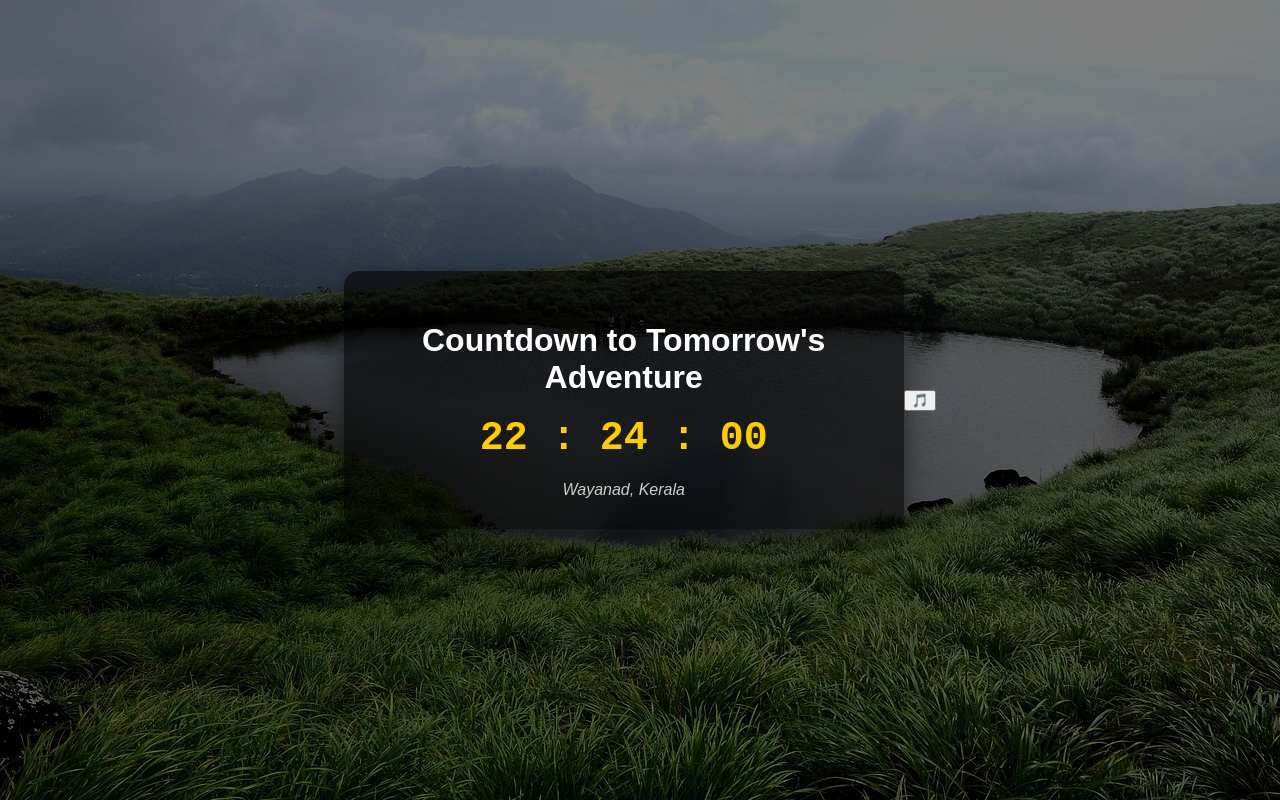
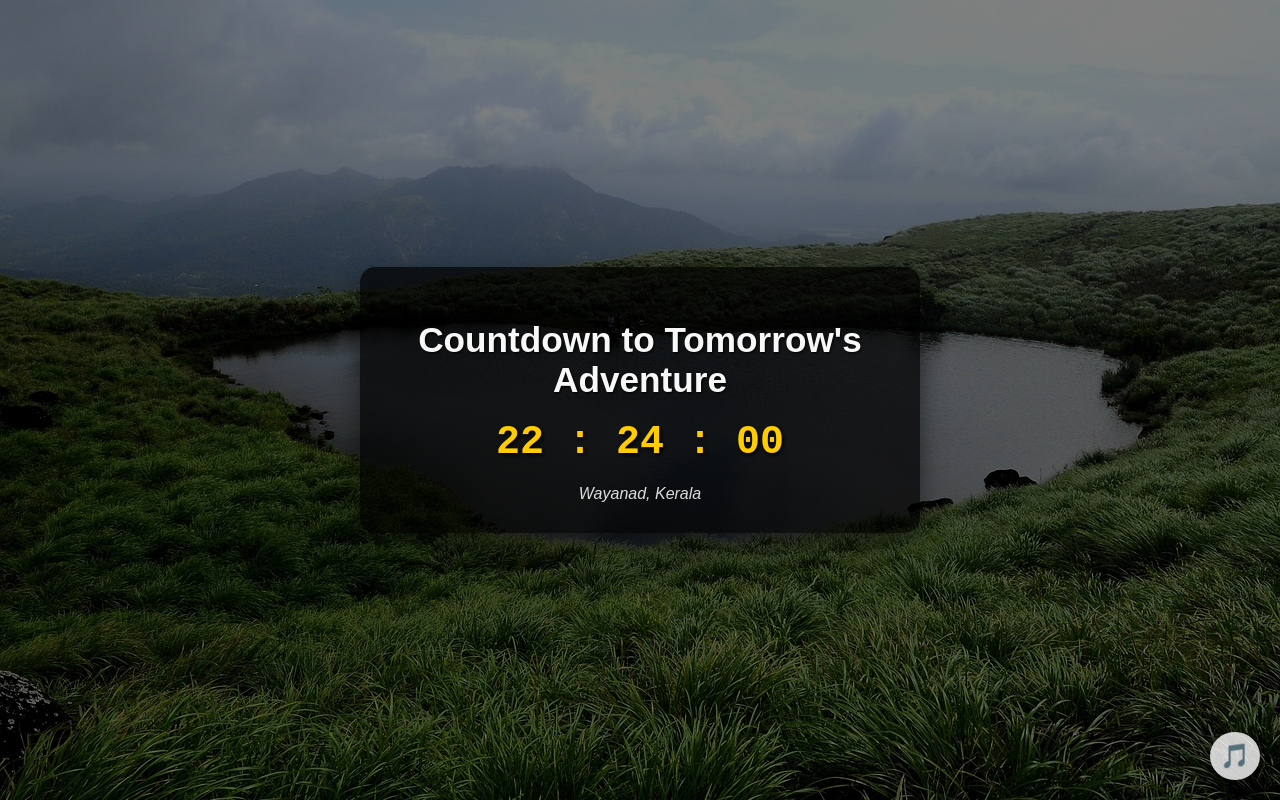
Before and after one commit to vish27192/Wayanad_countdown, a plain HTML site: page index.html in a window 1280 px wide. Drawn offline with Linux system fonts and the light colour scheme.

Commit message:
Update style.css

```diff
--- a/style.css
+++ b/style.css
@@ -1,20 +1,23 @@
+
 body {
+    font-family: 'Arial', sans-serif;
+    text-align: center;
     margin: 0;
-    font-family: Arial, sans-serif;
-    text-align: center;
+    padding: 0;
+    color: white;
     background:
         linear-gradient(rgba(0, 0, 0, 0.5), rgba(0, 0, 0, 0.5)),
         url('assets/wayanad.jpg') no-repeat center center fixed;
     background-size: cover;
-    height: 100vh;
+    min-height: 100vh;
     display: flex;
+    flex-direction: column;
     justify-content: center;
     align-items: center;
-    color: white;
 }
 
 .container {
-    background-color: rgba(0, 0, 0, 0.6);
+    background-color: rgba(0, 0, 0, 0.7);
     padding: 30px;
     border-radius: 15px;
     max-width: 500px;
@@ -22,32 +25,42 @@ body {
 }
 
 h1 {
-    font-size: 2em;
+    font-size: 2.2em;
     margin-bottom: 20px;
-    color: #fff;
+    color: #f8f8f8;
+    text-shadow: 1px 1px 3px #000;
 }
 
 #countdown {
     font-size: 2.5em;
     font-weight: bold;
+    margin: 20px 0;
     color: #ffcc00;
-    margin: 20px 0;
+    text-shadow: 2px 2px 4px #000;
     font-family: 'Courier New', monospace;
 }
 
 .location {
     font-style: italic;
     margin-top: 20px;
-    color: #ccc;
+    color: #ddd;
 }
 
-#share-button {
-    margin-top: 20px;
-    display: inline-block;
-    background-color: #25D366;
-    color: white;
-    padding: 10px 15px;
-    border-radius: 10px;
-    text-decoration: none;
-    font-weight: bold;
+#playMusicBtn {
+    position: fixed;
+    bottom: 20px;
+    right: 20px;
+    font-size: 24px;
+    padding: 10px;
+    border: none;
+    border-radius: 50%;
+    background-color: rgba(255, 255, 255, 0.8);
+    cursor: pointer;
+    box-shadow: 0 0 10px rgba(0,0,0,0.3);
 }
+
+@media (max-width: 600px) {
+    h1 { font-size: 1.8em; }
+    #countdown { font-size: 2em; }
+    .container { padding: 20px; width: 80%; }
+}
```
